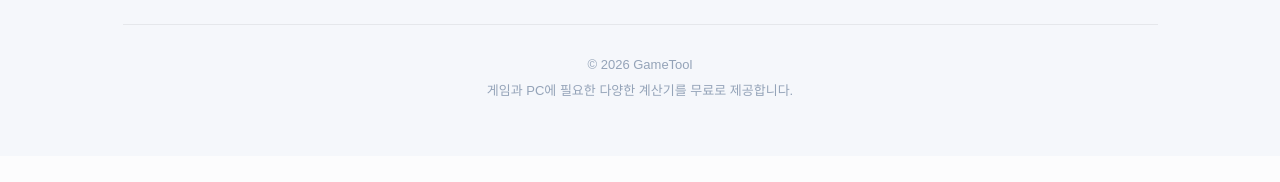
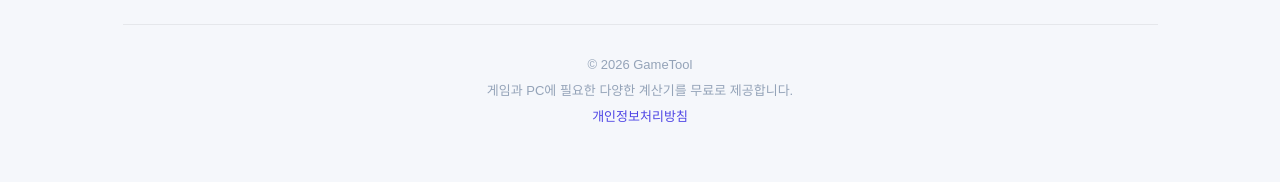
Before and after one commit to shadysun811/Gametool, a Flask app: page / in a window 1280 px wide. Shown: the part 1422-1604 px from the top of the page. Before the commit the page ends 1518 px from the top, so only its background shows below. Run offline with Flask 3, Linux system fonts and the light colour scheme.

Commit message:
Add privacy policy link to footer

```diff
--- a/templates/index.html
+++ b/templates/index.html
@@ -246,8 +246,11 @@
             게임과 PC에 필요한 다양한 계산기를 무료로 제공합니다.
         </p>
 
+        <p>
+           <a href="/privacy">개인정보처리방침</a>
+        </p>
+
     </footer>
-
 </div>
 
 </body>
```
